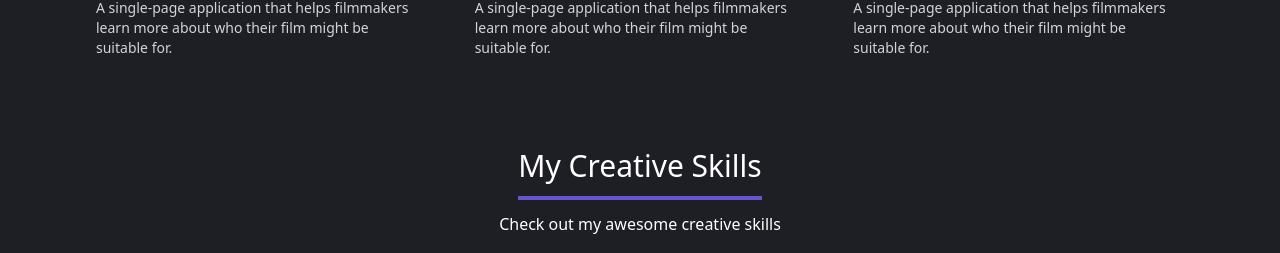
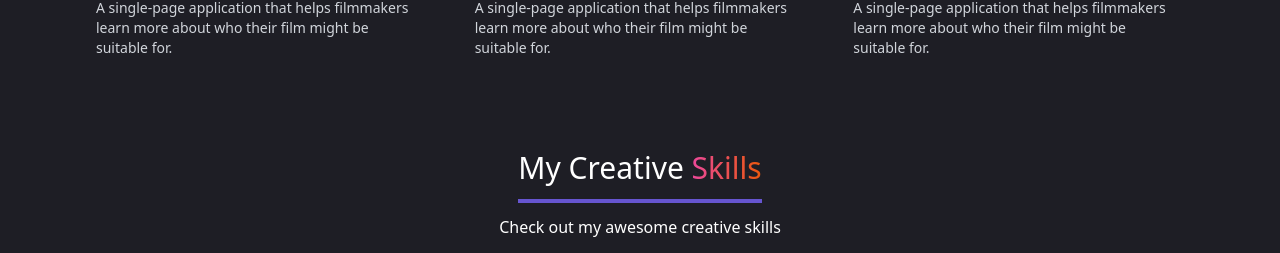
Before and after one commit to manickjamadar/personal-website, a Next.js app: page / in a window 1280 px wide. Shown: the part 872-1125 px from the top of the page. Built offline with nearby package versions, Linux system fonts and the light colour scheme.

Commit message:
added graidnet skills header

```diff
--- a/app/components/sections/skillSection.tsx
+++ b/app/components/sections/skillSection.tsx
@@ -9,7 +9,11 @@ const SkillSection = () => {
   return (
     <div className="flex flex-col gap-6 items-center">
       <SectionHeader
-        title="My Creative Skills"
+        title={
+          <span>
+            My Creative <span className="text-orange-gradient">Skills</span>
+          </span>
+        }
         subtitle="Check out my awesome creative skills"
       />
       <CategoryFilter categories={["All", "Frontend", "Backend", "Other"]} />
```
